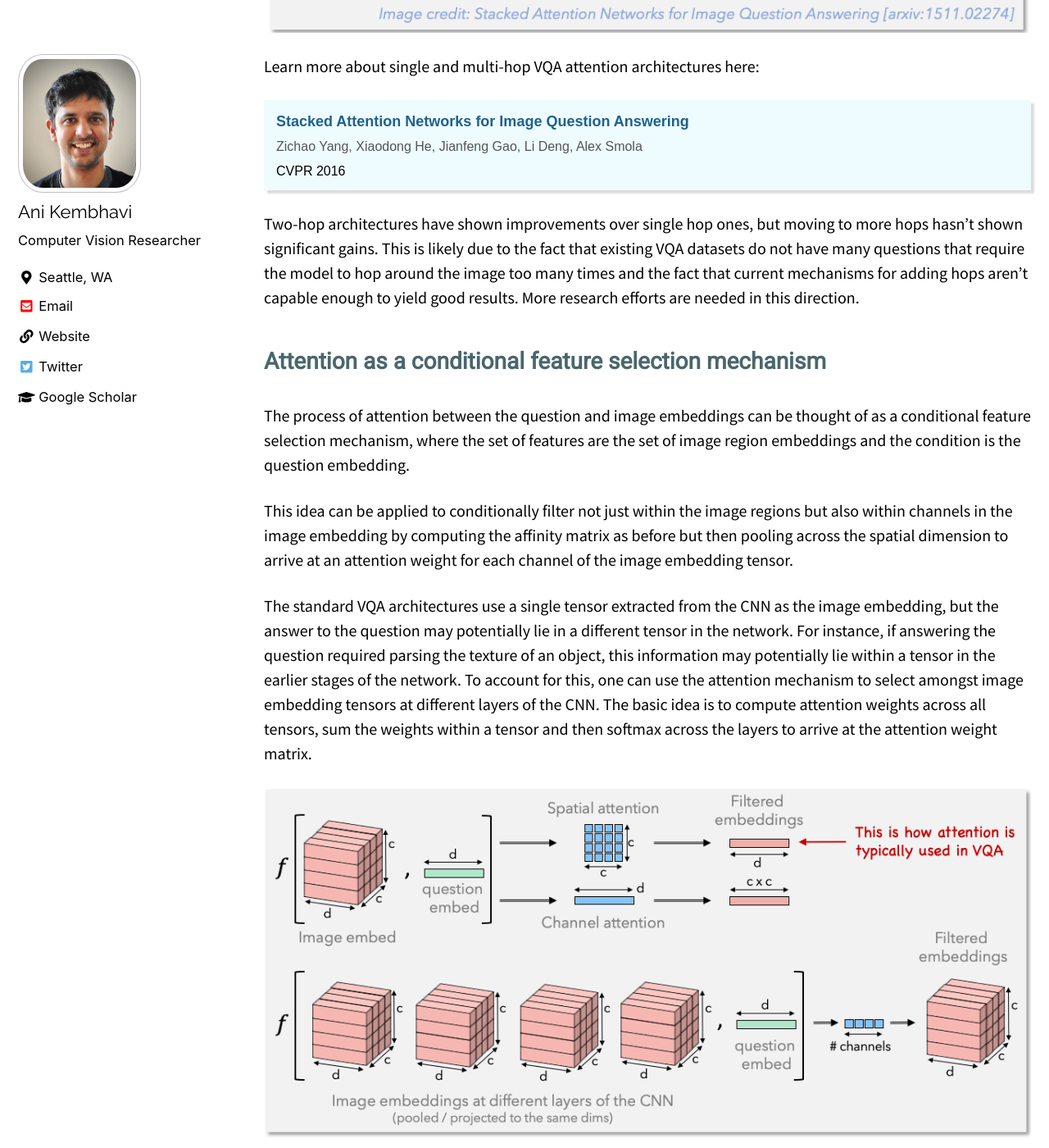
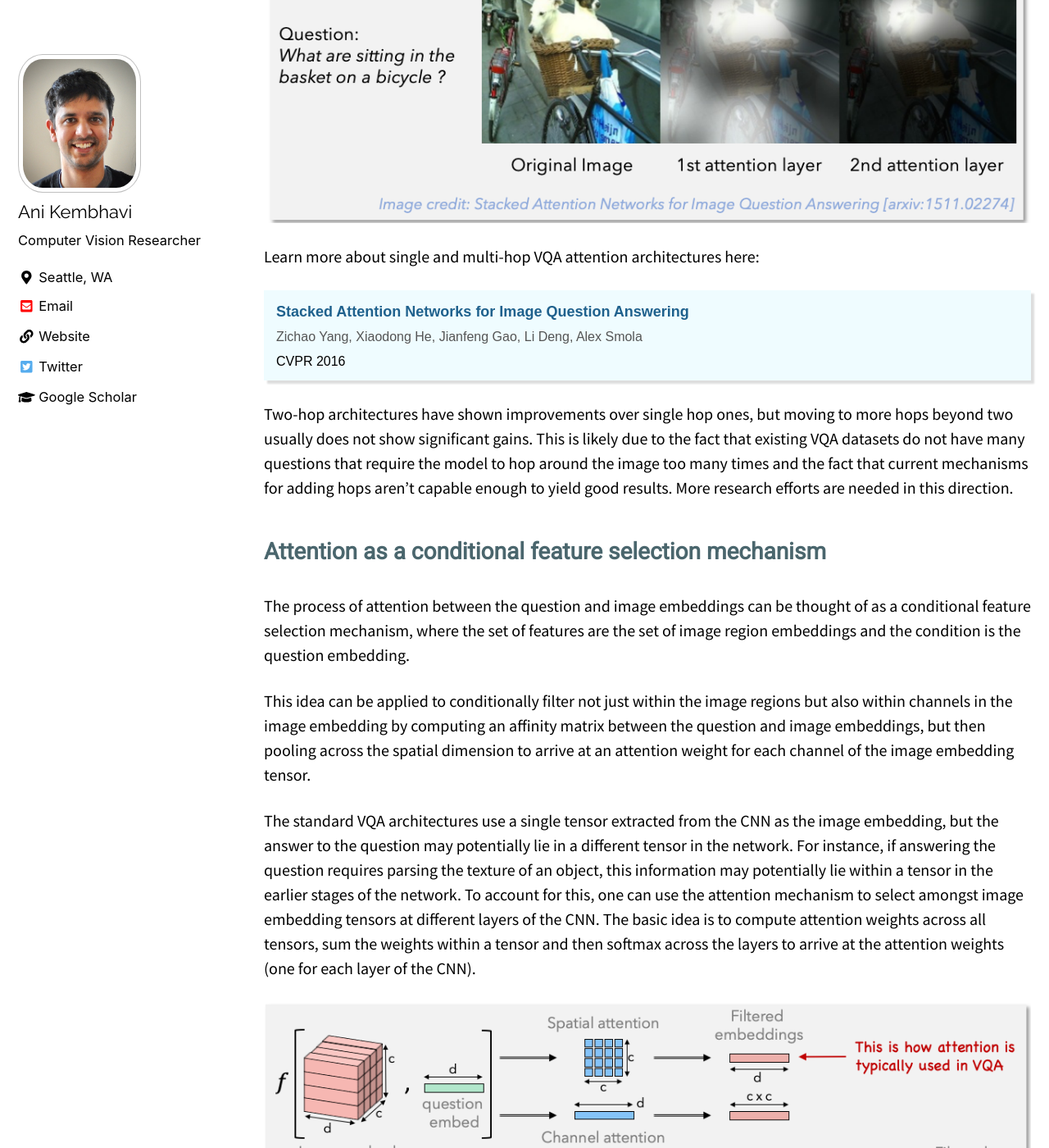
Before and after one commit to anikem/anikem.github.io, a Jekyll site: the page built from _posts/2019-06-06-attention.md, in a window 1280 px wide and 1400 px high, scrolled down 5686 px. Shown: the whole window at 82% size. Built offline with Jekyll 4.4.1, drawn with Linux system fonts in a browser that asks for light colours; cached includes are drawn as plain includes; nearby versions of some CDN libraries; some web fonts are replaced; formulas are drawn with MathJax 3; some of the changed text lies outside the part shown.

Commit message:
Small modifications to the attention blog post

```diff
--- a/_posts/2019-06-06-attention.md
+++ b/_posts/2019-06-06-attention.md
@@ -8,23 +8,25 @@
 classes: wide
 ---
 
-[Vanilla architectures for Visual Question Answering (VQA)](/vanilla-vqa) represent the question into a single question embedding vector, represent the entire contents of the image into a single image embedding vector, combine the two and then pass this into a multilayer perceptron to produce a distribution over all the answer choices. This works reasonably well, especially for questions that require a holistic understanding of the scene.
+[Vanilla architectures for Visual Question Answering (VQA)](/vanilla-vqa) represent the question into a single question embedding vector, represent the entire contents of the image into a single image embedding vector, combine the two and then pass this into a multilayer perceptron to produce a distribution over all the answer choices. This works reasonably well over a wide variety of questions on standard VQA benchmarks.
 
-Many questions however, require one to focus on specific parts of the image or certain words in the question or a combination of both. For example, consider the image and question below. Answering this question requires the model to focus on the tennis racquet and tennis ball. The vanilla VQA model struggles to focus on such small yet relevant regions in images, primarily because the contents of the two modalities (image and text) get compressed into single vector representations.
+Many questions however, require one to focus on specific parts of the image or certain words in the question or a combination of both. For example, consider the image and question below. Answering this question requires the model to focus on the tennis racket and tennis ball. The vanilla VQA model struggles to focus on such small yet relevant regions in images, primarily because the contents of the two modalities (image and text) get compressed into single vector representations.
 
 ![](/assets/images/attention-motivation.png)
 
 The attention mechanism is a clever architectural modification that enables neural networks to focus in onto small portions of the provided context. It was first proposed for the task of machine translation where the decoder could focus on relevant parts of the source language text as it generated the target language text. This improved the quality of machine translation beyond models that encoded the entire source text into a single embedding which was then provided to the decoder.
 
-In the vision and language space, attention was first used for the task of image captioning and then quickly made its way to VQA models. In its early incarnations, it allowed the model to focus in onto small regions of the image, conditioned on the input question. In this post, I'll discuss some basic methods to use attention mechanisms as well as discuss some variations proposed over the past few years.
+In the vision and language space, attention was first used for the task of image captioning and then quickly made its way to VQA models. In its early incarnations, it allowed the model to focus in onto small regions of the image, conditioned on the input question. In this post, I'll discuss some basic methods to use attention mechanisms as well as discuss some advanced variations proposed over the past few years.
 
 # Single Hop Attention
 
-There are many different ways to obtain embeddings for the question and the image for the purpose of VQA. I discuss some of those variations in a [previous post](/vanilla-vqa). For the purpose of this discussion, lets assume the following embedding mechanism (as shown in the figure below).
+There are many different ways to obtain embeddings for the question and the image for the purpose of VQA. I discuss some of those variations in a [previous post](/vanilla-vqa). For the purpose of this discussion, lets assume the following embedding mechanisms (as shown in the figure below).
 
 _Question_ : The question is passed through a bi-directional LSTM, following which the final hidden states from the two directions are concatenated to form the $$d$$ dimensional question embedding. Lets name this $$v_Q \in \mathbb{R}^{d \times 1}$$.
 
-_Image_ : The image is passed through a CNN and the output of a late-stage convolution layer is extracted which results in a tensor of size $$s \times c \times c$$. One can think of this as dividing the image into a uniform grid of size $$c \times c$$ and then representing each of those regions with an $$s$$ dimensional embedding. (Note: While this is a useful abstraction, it isn't quite accurate since convolution and pooling operations lead to information transfer across spatial extents of tensors in a CNN which is dictated by the size of their receptive fields.) In contrast to vanilla VQA architectures which represented the entire image as a single embedding, we now have a set of embeddings that represent different parts of the image. This tensor is reshaped and then projected via a linear transformation onto a $$d$$ dimensional space, so as to match the dimensionality of the question embedding. Lets name the resultant matrix $$v_I \in \mathbb{R}^{d \times M}$$, where $$M = c^2$$ and the i-th column vector referring to the i-th region as $$v_i$$.
+_Image_ : The image is passed through a CNN and the output of a late-stage convolution layer is extracted which results in a tensor of size $$s \times c \times c$$. One can think of this as dividing the image into a uniform grid of size $$c \times c$$ and then representing each of those regions with an $$s$$ dimensional embedding. (Note: While this is a useful abstraction, it isn't quite accurate since convolution and pooling operations lead to information transfer across spatial extents of tensors in a CNN which is dictated by the size of their receptive fields.)
+
+In contrast to vanilla VQA architectures which represented the entire image as a single embedding, we now have a set of embeddings that represent different parts of the image. Reperesenting the image as a set of region embeddings will allow the model to focus onto one or more of these regions. This tensor is reshaped and then projected via a linear transformation onto a $$d$$ dimensional space, so as to match the dimensionality of the question embedding. Lets name the resultant matrix $$v_I \in \mathbb{R}^{d \times T}$$, where $$T = c^2$$, and name the i-th column vector referring to the i-th region as $$v_i$$.
 
 ![](/assets/images/attention-q-i.png)
 
@@ -36,7 +38,7 @@
 p_{att} = softmax( \textbf{1} (v_I \odot v_Q) )
 $$
 
-where $$\odot$$ denotes the elementwise multiplication between each column of the matrix $$v_I$$ and the column vector $$v_Q$$ and $$\textbf{1}$$ is a row vector of all ones.
+where $$\odot$$ denotes the elementwise multiplication between each column of the matrix $$v_I$$ and the column vector $$v_Q$$. $$\textbf{1}$$ is a row vector of all ones and is used to sum the elements of the vector it is multiplied with.
 
 This interaction is parameter free. A straightforward extension that works better is to make this interaction parametric such as:
 
@@ -47,7 +49,7 @@
 
 where $$W^I \in k \times d$$ and $$W^Q \in k \times d$$ project the embeddings into a k dimensional space, $$\oplus$$ denotes the elementwise addition between each column of the matrix and the full vector and $$W^h$$ converts the k-dimensional attention values into a single score per interaction.
 
-The attention weight vector $$p_{att}$$ signifies the relevance of different parts of the image to the question. The set of image embeddings are linearly combined to a single embedding vector using these attention weights. The resultant embedding $$v_I^{filt}$$ can be thought of as a filtered version of the image contents that best help answer the question.
+The attention weight vector $$p_{att}$$, that results from either of the above interaction methods, signifies the relevance of different parts of the image to the question. Higher the weight, more relevant the image region. Hence we use these attention weights to linearly combine the set of image embeddings are linearly to a single embedding vector. The resultant embedding $$v_I^{filt}$$ can be thought of as a filtered version of the image contents that best help answer the question.
 
 $$
 v_I^{filt} = \sum_i p_{att}[i] v_i
@@ -65,7 +67,9 @@
 
 ![](/assets/images/attention-single-hop.png)
 
-Attention mechanisms have been widely adopted in many different VQA architectures and have produced good gains in accuracy. Another interesting outcome of attention is the ability to visualize the attention weights. This is done by simply visualizing the weight vector as a heatmap, with large weights reflecting more relevant and small weights reflecting less relevant portions of the image. Examples are shown below. Its interesting to see that the model chooses to _attend_ to the baseball glove to determine the sport, the sink to determine the room and the snow (essentially everywhere) to determine the season.
+Attention mechanisms have been widely adopted in many different VQA architectures and have produced good gains in accuracy. Another interesting outcome of attention is the ability to visualize the attention weights. This is done by simply visualizing the weight vector as a heatmap, with large weights reflecting more relevant and small weights reflecting less relevant portions of the image.
+
+The image below shows examples of the attention mechanism at work in a VQA model. (Note: The examples below are from a model that is a bit more sophisticated than a single hop attention model, but they still reveal the kinds of attention maps that result from such architectures.) Its interesting to see that the model chooses to _attend_ to the baseball glove to determine the sport, the sink to determine the room and the snow (essentially everywhere) to determine the season.
 
 ![](/assets/images/attention-examples.png)
 
@@ -90,15 +94,15 @@
   venue="CVPR 2016"
 %}
 
-Two-hop architectures have shown improvements over single hop ones, but moving to more hops hasn't shown significant gains. This is likely due to the fact that existing VQA datasets do not have many questions that require the model to hop around the image too many times and the fact that current mechanisms for adding hops aren't capable enough to yield good results. More research efforts are needed in this direction.
+Two-hop architectures have shown improvements over single hop ones, but moving to more hops beyond two usually does not show significant gains. This is likely due to the fact that existing VQA datasets do not have many questions that require the model to hop around the image too many times and the fact that current mechanisms for adding hops aren't capable enough to yield good results. More research efforts are needed in this direction.
 
 # Attention as a conditional feature selection mechanism
 
 The process of attention between the question and image embeddings can be thought of as a conditional feature selection mechanism, where the set of features are the set of image region embeddings and the condition is the question embedding.
 
-This idea can be applied to conditionally filter not just within the image regions but also within channels in the image embedding by computing the affinity matrix as before but then pooling across the spatial dimension to arrive at an attention weight for each channel of the image embedding tensor.
+This idea can be applied to conditionally filter not just within the image regions but also within channels in the image embedding by computing an affinity matrix between the question and image embeddings, but then pooling across the spatial dimension to arrive at an attention weight for each channel of the image embedding tensor.
 
-The standard VQA architectures use a single tensor extracted from the CNN as the image embedding, but the answer to the question may potentially lie in a different tensor in the network. For instance, if answering the question required parsing the texture of an object, this information may potentially lie within a tensor in the earlier stages of the network. To account for this, one can use the attention mechanism to select amongst image embedding tensors at different layers of the CNN. The basic idea is to compute attention weights across all tensors, sum the weights within a tensor and then softmax across the layers to arrive at the attention weight matrix.
+The standard VQA architectures use a single tensor extracted from the CNN as the image embedding, but the answer to the question may potentially lie in a different tensor in the network. For instance, if answering the question requires parsing the texture of an object, this information may potentially lie within a tensor in the earlier stages of the network. To account for this, one can use the attention mechanism to select amongst image embedding tensors at different layers of the CNN. The basic idea is to compute attention weights across all tensors, sum the weights within a tensor and then softmax across the layers to arrive at the attention weights (one for each layer of the CNN).
 
 ![](/assets/images/attention-channel.png)
 
@@ -122,9 +126,11 @@
 
 While the above VQA models are able to attend to specific portions of the image, it may also be useful to attend to certain words or phrases in the question as the model parses the image in search of the answer.
 
-Conceptually, attending to the words in a question is similar to attending to the regions of an image. Just as the image is converted to a set of embeddings, one per region, the question is converted to a set of embeddings, one per word; and given a conditioning vector, the attention mechanism acts as a filter over the given set of embeddings. There are several nuances to consider such as the nature of the conditioning vector, the order of the attention between the two modalities, etc. which leads to a few variations.
+Conceptually, attending to the words in a question is similar to attending to the regions of an image. Just as the image is converted to a set of embeddings, one per region, the question is converted to a set of embeddings, one per word; and given a conditioning vector, the attention mechanism acts as a filter over the given set of word embeddings. There are several nuances to consider such as the nature of the conditioning vector, the order of the attention between the two modalities, etc. which lead to a few variations.
 
-_Independent attention_ : One method is to attend to the words in a question in a manner similar to the attention over image regions and do this independently at each attention hop. The question attends to the image regions, and the image attends to the question words and this is repeated across hops. The resultant aggregate vectors are from the two modalities are combined and processed to get the answer.
+Some of these variations are discussed below and depicted in the following image.
+
+_Independent attention_ : One method is to attend to the question words in a manner similar to the attention over image regions and do this independently at each attention hop. The question attends to the image regions, and the image attends to the question words and this is repeated across hops. The resultant aggregate vectors are from the two modalities are combined and processed to get the answer.
 
 _Independent attention with joint conditioning_ : This method is similar to the above proposal but using an integrated conditioning vector, which is simply a sum of the two modal conditioning vectors at each attention hop.
 
@@ -158,11 +164,11 @@
 
 # Contextualizing image embeddings
 
-A common mechanism to contextualize word embeddings is to pass them through a bi-directional LSTM as is done with most present day VQA models. This adds context to each word embedding from its neighbors on both sides. When the image is passed through a CNN, the receptive field of convolution and pooling operations adds a little bit of context to each image embedding from pixels in close proximity. Researchers have also experimented with more explicitly adding context to image embeddings.
+A common mechanism to contextualize word embeddings is to pass them through a bi-directional LSTM as is done with most present day VQA models. This adds context to each word embedding from its neighbors on both sides. Similarly, when the image is passed through a CNN, the receptive field of convolution and pooling operations adds a little bit of context to each image embedding from pixels in close proximity. Researchers have also experimented with more explicitly adding context to image embeddings.
 
 An obvious way to add context to image embeddings is to pass them through a bi-directional LSTM (with 1 or more layers), in a manner very similar to word embeddings. Image embeddings obtained from a CNN represent information about regions that are uniformly spaced on a 2 dimensional grid. While passing them through a 1 dimensional recurrent model seems to break this assumption, many works (outside of VQA) have found that this works very well and does not degrade performance compared to a more complex 2-d network of processing units.
 
-Another way to add neighboring context to image embeddings is to add self-attention layers to the image embeddings. This amounts to treating a single embedding as a conditioning vector, use it to attend to the set of image embeddings and then create an aggregated vector that is a sum of the original embedding and the filtered embedding. This self attention is repeated for each image embedding, resulting in a set of contextualized image embeddings.
+Another way to add neighboring context to image embeddings is to add self-attention layers to the image embeddings. This amounts to treating a single image embedding as a conditioning vector, use it to attend to the entire set of image embeddings and then create an aggregated vector that is a sum of the original embedding and the filtered embedding. The resulting aggregated vector now also contains information from the other regions in the image. This self attention is repeated for each image embedding, resulting in a set of contextualized image embeddings.
 
 These methods are depicted in the image below.
 
@@ -186,7 +192,7 @@
   venue="CVPR 2019"
 %}
 
-Also, a systematic architecture that incorporates multiple layers self attention with cross attention is the Transformer architecture that has recently become quite popular in the vision and NLP communities. Learn more about Transformers here:
+Also, a systematic architecture that incorporates multiple layers of self attention with cross attention is the Transformer architecture that has recently become quite popular in the vision and NLP communities. Learn more about Transformers here:
 
 {% include paper_post.html
   title="Attention Is All You Need"
@@ -199,4 +205,4 @@
 
 To summarize, the attention mechanism is a conceptually simple and effective mechanism to enable VQA models to focus on specific regions in an image and specific words in a question. Several variations have been proposed over the years, which has led to a gradual improvement in the performance of these models; and I have covered some key ones in the above discussion.
 
-All the methods discussed above divide the image into a uniform grid of pixels and used their embeddings for attention. But recent works have created embeddings for non uniform segmentation masks obtained from an image as well as objects detected in the image, with the latter approach particularly effective and popular. I'll discuss these approaches and more fun aspects of VQA in future blog posts. Stay tuned!
+All the methods discussed above divide the image into a uniform grid of pixels and use their embeddings for attention. But recent works have created embeddings for non uniform segmentation masks obtained from an image as well as objects detected in the image, with the latter approach particularly effective and popular. I'll discuss these approaches and more fun aspects of VQA in future blog posts. Stay tuned!
```
Also changed, not shown: assets/images/attention-q-i.png, assets/images/attention-single-hop.png, 1 other file.
